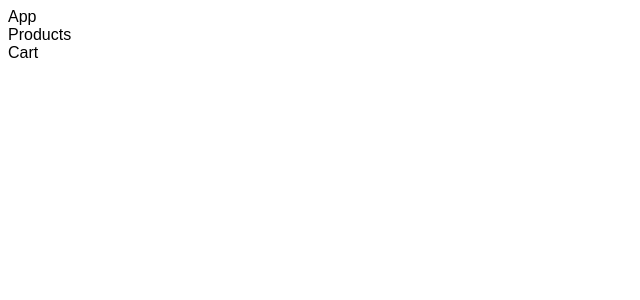
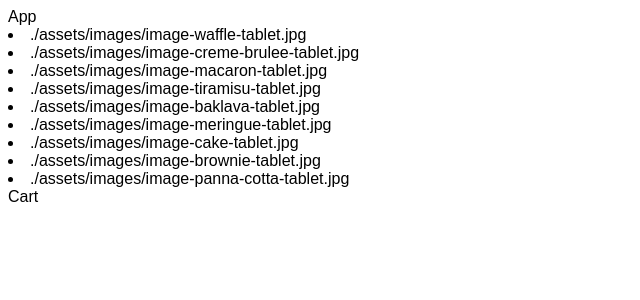
Before and after one commit to eligifty-coder/c_plus_plus_, a React (Vite) app in the folder react_product_cart_demo_frontend_mentor/: page / in a window 1280 px wide. Shown: the top 300 px of the page, without its empty margins (0-640 px from the left). Built offline with nearby package versions, Linux system fonts and the light colour scheme.

Commit message:
updated the data.json file

```diff
--- a/react_product_cart_demo_frontend_mentor/src/Components/ProductCart.jsx
+++ b/react_product_cart_demo_frontend_mentor/src/Components/ProductCart.jsx
@@ -3,55 +3,89 @@ import classes from './ProductCart.module.css'
 import Products from './Products'
 import Cart from './Cart'
 import data from './data.json'
+import {modifyData, handleResize,handleScreenSizeChange} from './functionFile'
 
 const ProductCart = () => {
     const [items, setItems] = useState(data)
+    const [count, setCount] = useState(0)
+    const [screenSize, setScreenSize] = useState(window.innerWidth)
 
+    console.log(screenSize,'screenSize')
+    // create an event listener
+    useEffect(() => {
+        window.addEventListener("resize", ()=>handleResize(screenSize, setScreenSize))
+    },[handleResize])
+    const modify = (setItems)=>{
+        setItems(prev=>{
+            return prev.map(data=>{
+                return {
+                    ...data,
+                    count:0,
+                    id: data.name+ Math.random() * prev.length,
+                }
+            })
+        })
+    }
     useEffect(()=>{
-        const newData = items.map(item=>{
-            return {
-                ...item,
-                id: item.name+ Math.random() * items.length,
-                count:0
-            }
-        })
-        setItems(newData)
-    },[])
-    const handleResize = () => {
-
-        const newData = items.map(item=>{
-            const itemObj = {...item, display:'none'}
-
-            if(window.innerWidth >= 1440){
-
+        // add id and count prop to the item state
+        setItems(prev=>{
+            return prev.map(data=>{
                 return {
-                    ...itemObj,
-                    display: itemObj.image.desktop
+                    ...data,
+                    count:0,
+                    id: data.name+ Math.random() * prev.length,
                 }
-            }else if(window.innerWidth >375 & window.innerWidth < 1280  ){
-                return {
-                    ...itemObj,
-                    display: itemObj.image.tablet
-                }
-            }else{
-                return{
-                    ...itemObj,
-                    display: itemObj.image.mobile
-                }
-            }
+            })
         })
 
-        setItems(newData)
-    }
+    },[setItems])
+    useEffect(()=>{
+        // ()=>handleScreenSizeChange(items,screenSize,setItems)
+        setItems(prev=>{
+            return prev.map(data=>{
 
-    // create an event listener
-    useEffect(() => {
-        window.addEventListener("resize", handleResize)
-    },[handleResize,items])
-    console.log(items, 'items')
+                if(screenSize >=1440){
+
+                    return {...data, display:data.image.desktop, }
+                }else if(screenSize < 1440  & screenSize > 375){
+
+                    return {...data, display:data.image.tablet, }
+                }else if(screenSize <= 375){
+
+                    return {...data, display:data.image.mobile, }
+                }
+            })
+        })
+
+        // map items
+        // const newData = items.map(item=>{
+
+        //     if(screenSize <=375){
+        //         let singleItem = item
+        //         return {
+        //             ...item,
+        //             display:item.image.mobile
+        //         }
+        //     }else if (screenSize >375 & screenSize < 1440){
+        //         let singleItem = item
+        //         console.log(singleItem,singleItem.image.tablet,'singleItem')
+        //         return {
+        //             ...singleItem,
+        //             display:singleItem.image.tablet
+        //         }
+        //     }else if (screenSize >=1440){
+        //         return {
+        //             ...item,
+        //             display:item.image.desktop
+        //         }
+        //     }
+        // })
+        // console.log(items,'homo')
+    },[screenSize])
+    console.log(items,'prev')
     return (
     <div>
-        <Products/>
+        <Products items={items} setItems={setItems} />
         <Cart/>
     </div>
     )
--- a/react_product_cart_demo_frontend_mentor/src/Components/Products.jsx
+++ b/react_product_cart_demo_frontend_mentor/src/Components/Products.jsx
@@ -1,8 +1,14 @@
 import React from 'react'
 
-const Products = () => {
+const Products = ({items,setItems}) => {
+
+    const mappedItems = items.map((item, index)=>{
+        return <li key = {index}>
+            {item.display}
+        </li>
+    })
     return (
-    <div>Products</div>
+    <div>{mappedItems}</div>
     )
 }
 
--- /dev/null
+++ b/react_product_cart_demo_frontend_mentor/src/Components/functionFile.js
@@ -0,0 +1,75 @@
+export const modifyData = (items, setItems)=>{
+    setItems(prev=>{
+        return prev.map(data=>{
+            return {
+                ...data,
+                id: data.name+ Math.random() * prev.length,
+                count:0,
+            }
+        })
+    })
+    // const newData = items.map(item=>{
+    //     return {
+    //         ...item,
+    //         id: item.name+ Math.random() * items.length,
+    //         count:0,
+    //         display:'none'
+
+    //     }
+    // })
+    // setItems(newData)
+
+}
+
+
+export const handleResize = (screenSize, setScreenSize) => {
+
+    // items.map(item=>{
+        if(window.innerWidth >= 1440){
+            setScreenSize(window.innerWidth)
+            // setItems(prev=>{return {
+            //     ...prev,
+            //     display: prev.image.desktop
+            // }})
+
+        }else if(window.innerWidth >375 & window.innerWidth < 1280  ){
+            setScreenSize(window.innerWidth)
+            // setItems(prev=>{return {
+            //     ...prev,
+            //     display: prev.image.tablet
+            // }})
+        }else if(window.innerWidth <=375){
+            setScreenSize(window.innerWidth)
+            // setItems(prev=>{return {
+            //     ...prev,
+            //     display: prev.image.mobile
+            // }})
+        }
+        // setItems(items)
+    // })
+
+
+}
+
+export  const  handleScreenSizeChange = (items,screenSize,setItems)=>{
+    const newData = items.map(item=>{
+        if(screenSize <=375){
+            return {
+                ...item,
+                display:item.image.mobile
+            }
+        }else if (screenSize >375 & screenSize < 1440){
+            return {
+                ...item,
+                display:item.image.tablet
+            }
+        }else if (screenSize >=1440){
+            return {
+                ...item,
+                display:item.image.desktop
+            }
+        }
+    })
+    console.log(items,'newData1')
+    setItems(newData)
+}
```
Also changed, not shown: 2 other files (tests, documents, lock files or other folders).
